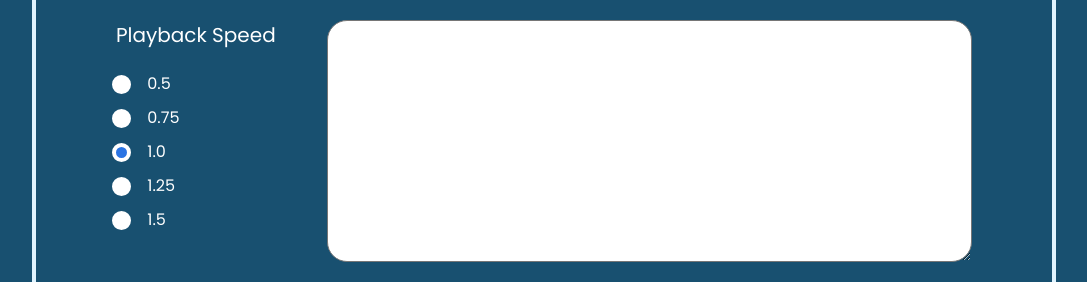
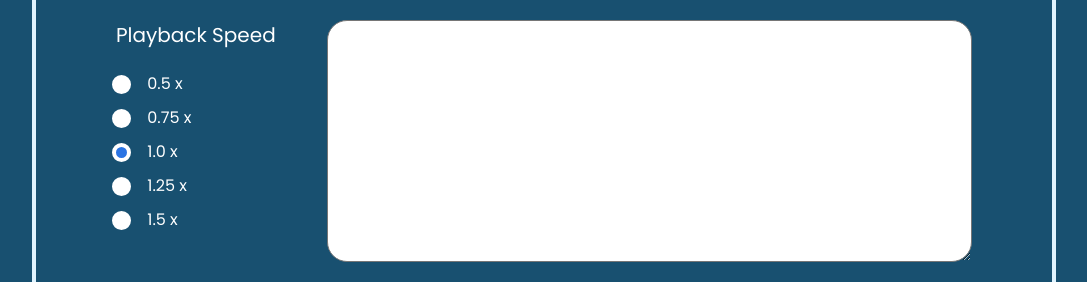
Before and after one commit to Frederick-88/vue-text-to-speech-ai, a Vue app: page / in a window 1280 px wide. Shown: the part 380-662 px from the top of the page, without its empty margins (96-1183 px from the left). Built offline with nearby package versions, Linux system fonts and the light colour scheme.

Commit message:
Updated UI

```diff
--- a/src/views/HomeDesktop.vue
+++ b/src/views/HomeDesktop.vue
@@ -1,5 +1,4 @@
 <template>
-  <!-- https://github.com/tjFogarty/speech-synthesis -->
   <div class="word-reader-container--desktop">
     <form class="word-reader-form" @submit.prevent="startAi">
       <h2 class="title">Word Reader</h2>
@@ -53,7 +52,7 @@
                 id="0.5"
                 :value="0.5"
               />
-              <label class="radio-list-label" for="0.5"> 0.5 </label>
+              <label class="radio-list-label" for="0.5"> 0.5 x </label>
             </div>
             <div class="radio-list-item-container">
               <input
@@ -64,7 +63,7 @@
                 id="0.75"
                 :value="0.75"
               />
-              <label class="radio-list-label" for="0.75"> 0.75 </label>
+              <label class="radio-list-label" for="0.75"> 0.75 x </label>
             </div>
             <div class="radio-list-item-container">
               <input
@@ -75,7 +74,7 @@
                 id="1"
                 :value="1"
               />
-              <label class="radio-list-label" for="1"> 1.0 </label>
+              <label class="radio-list-label" for="1"> 1.0 x </label>
             </div>
             <div class="radio-list-item-container">
               <input
@@ -86,7 +85,7 @@
                 id="1.25"
                 :value="1.25"
               />
-              <label class="radio-list-label" for="1.25"> 1.25 </label>
+              <label class="radio-list-label" for="1.25"> 1.25 x </label>
             </div>
             <div class="radio-list-item-container">
               <input
@@ -97,7 +96,7 @@
                 id="1.5"
                 :value="1.5"
               />
-              <label class="radio-list-label" for="1.5"> 1.5 </label>
+              <label class="radio-list-label" for="1.5"> 1.5 x </label>
             </div>
           </div>
         </div>
```
